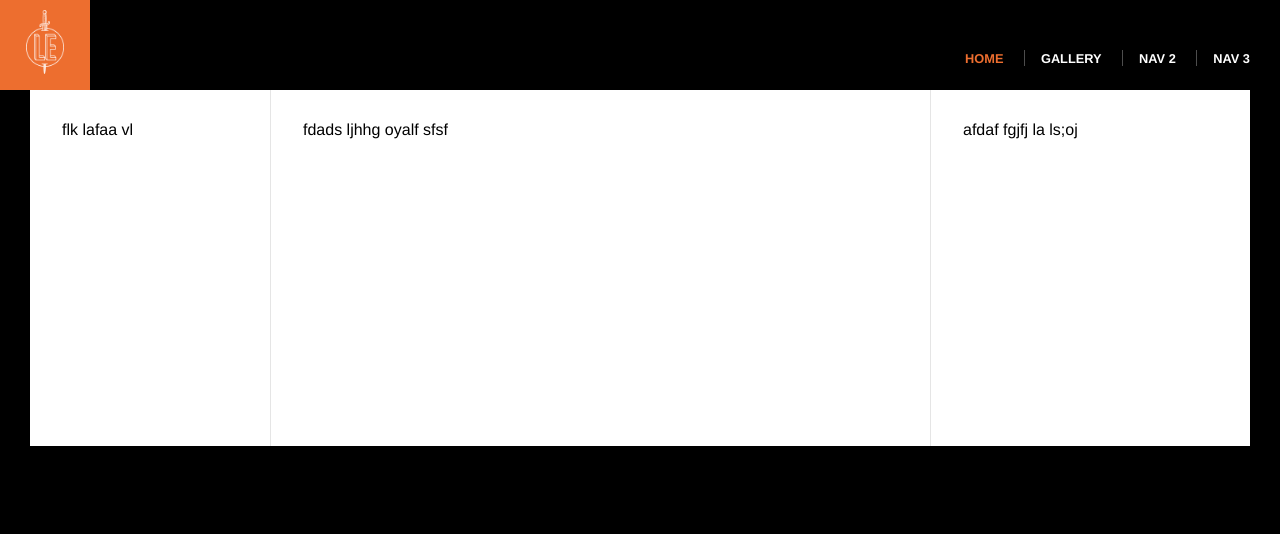
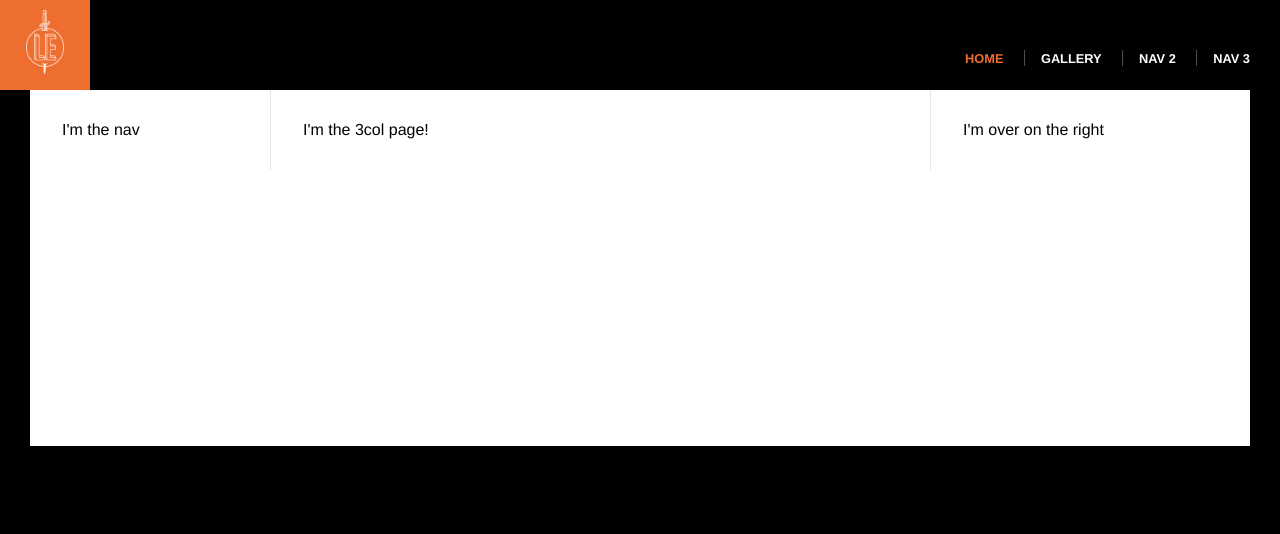
Before and after one commit to Travizzle/travizzle.github.io, a Jekyll site: the page built from gallery/index.html, in a window 1280 px wide. Shown: the top 534 px of the page. Built offline with Jekyll 4.4.1, drawn with Linux system fonts in a browser that asks for light colours.

Commit message:
Remove display: flex from .content-container

```diff
--- a/css/main.css
+++ b/css/main.css
@@ -10,7 +10,6 @@ body {
   min-height: 100vh;
 }
 .content-container {
-  display: flex;
   flex: 1 1 auto;
   padding-top: 10vh;
   width: 100%;
--- a/gallery/index.html
+++ b/gallery/index.html
@@ -4,12 +4,12 @@ layout: default
 
 <div class="gallery col-three">
   <div class="col col-nav">
-    flk lafaa vl
+    I'm the nav
   </div>
   <div class="col col-content">
-    fdads ljhhg oyalf sfsf
+    I'm the 3col page!
   </div>
   <div class="col col-aside">
-    afdaf fgjfj la ls;oj
+    I'm over on the right
   </div>
 </div>
```
